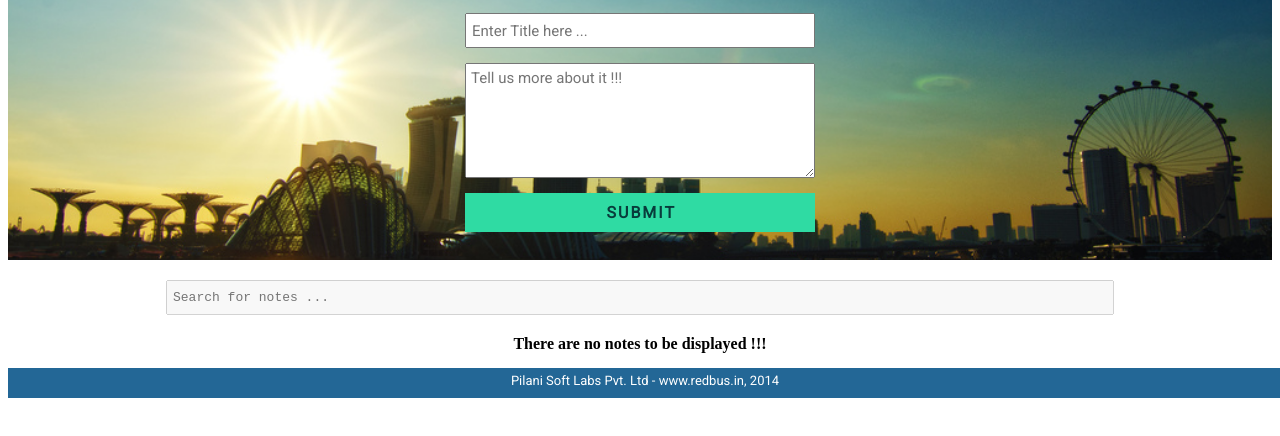
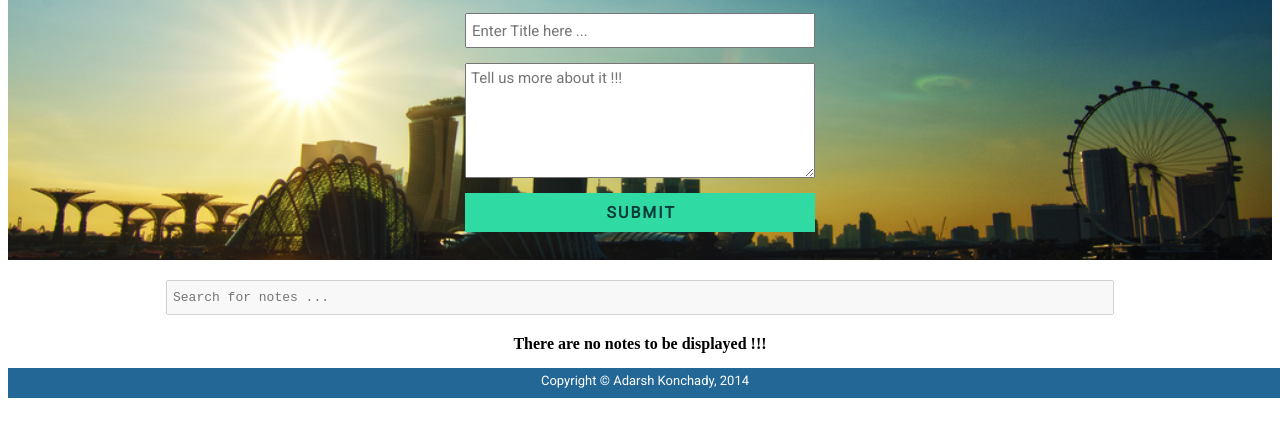
Before and after one commit to Adarsh456/Note-application-Responsive, a plain HTML site: page index.html in a window 1280 px wide. Shown: the part 118-554 px from the top of the page. Drawn offline with Linux system fonts and the light colour scheme.

Commit message:
Update index.html

```diff
--- a/index.html
+++ b/index.html
@@ -42,7 +42,7 @@
 
 		<footer class="footer">
 			<div>
-				Pilani Soft Labs Pvt. Ltd - www.redbus.in, 2014
+				Copyright © Adarsh Konchady, 2014
 			</div>
 		</footer>
 
```
